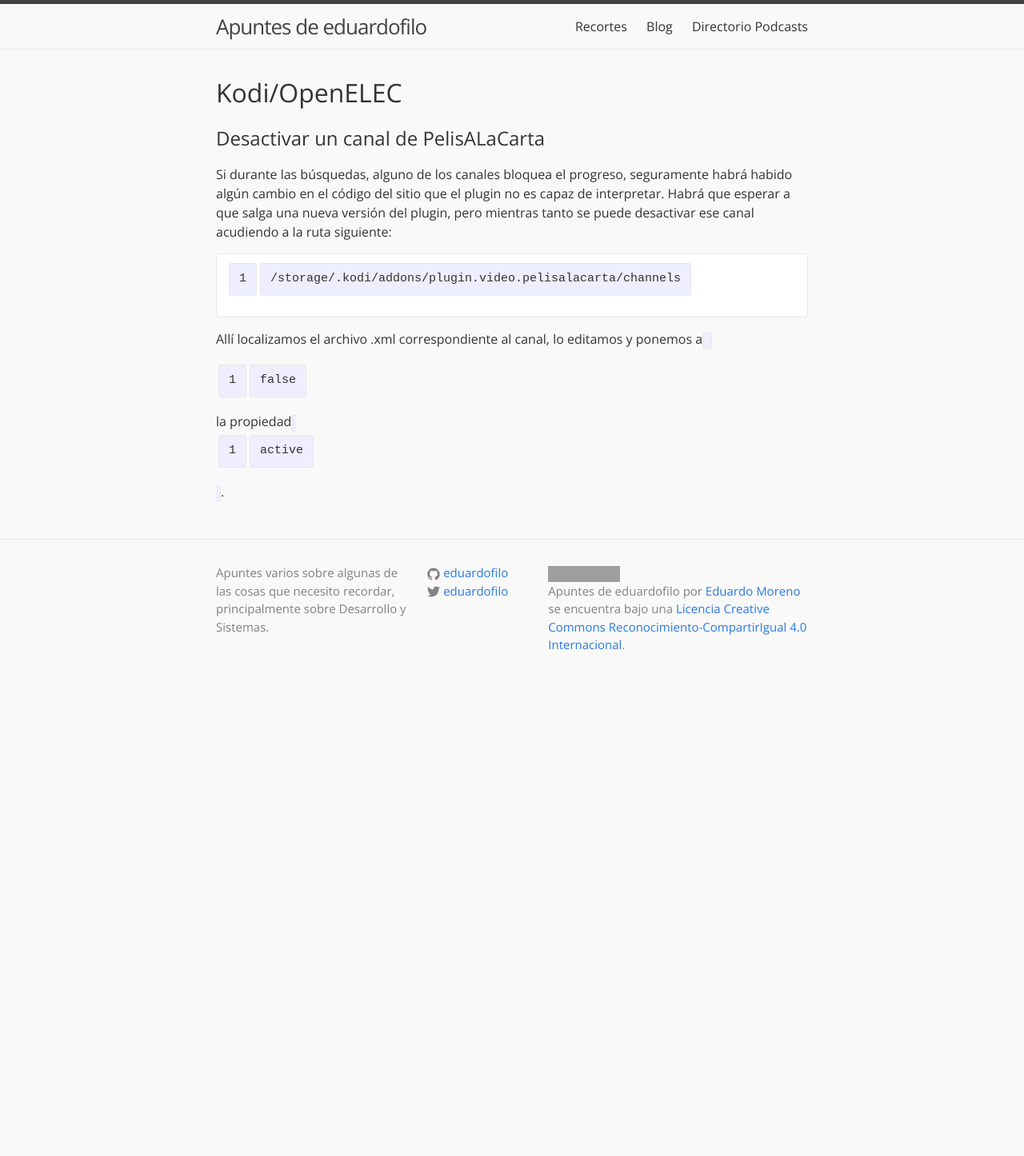
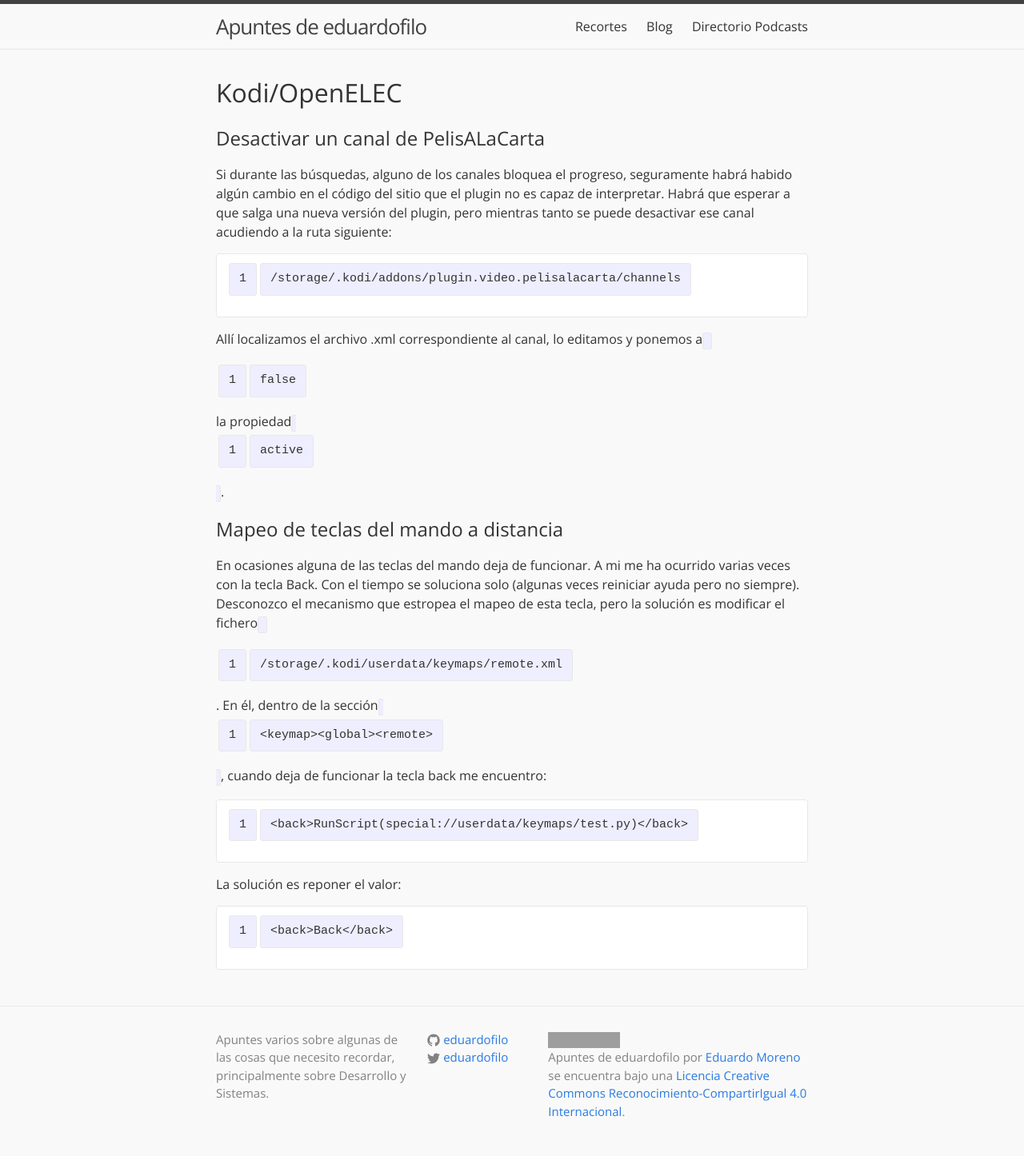
Before and after one commit to eduardofilo/eduardofilo.jekyll, a Jekyll site: the page built from sistemas/kodi.md, in a window 1280 px wide. Shown: the whole page at 80% size. Built offline with Jekyll 4.4.1, drawn with Linux system fonts in a browser that asks for light colours; before the commit the page ends 900 px from its top, so only the background shows below that; grey boxes are pictures that could not be loaded.

Commit message:
Solución a problema tecla Back en Kodi.

```diff
--- a/sistemas/kodi.md
+++ b/sistemas/kodi.md
@@ -11,3 +11,12 @@
     /storage/.kodi/addons/plugin.video.pelisalacarta/channels
 
 Allí localizamos el archivo .xml correspondiente al canal, lo editamos y ponemos a `false` la propiedad `active`.
+
+## Mapeo de teclas del mando a distancia
+En ocasiones alguna de las teclas del mando deja de funcionar. A mi me ha ocurrido varias veces con la tecla Back. Con el tiempo se soluciona solo (algunas veces reiniciar ayuda pero no siempre). Desconozco el mecanismo que estropea el mapeo de esta tecla, pero la solución es modificar el fichero `/storage/.kodi/userdata/keymaps/remote.xml`. En él, dentro de la sección `<keymap><global><remote>`, cuando deja de funcionar la tecla back me encuentro:
+
+    <back>RunScript(special://userdata/keymaps/test.py)</back>
+
+La solución es reponer el valor:
+
+    <back>Back</back>
```
